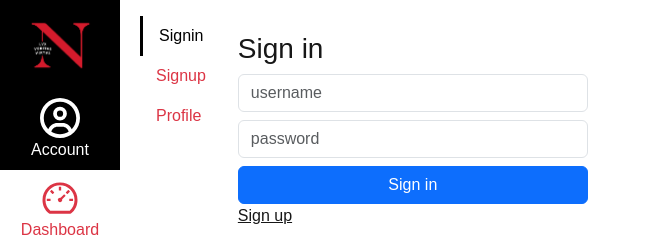
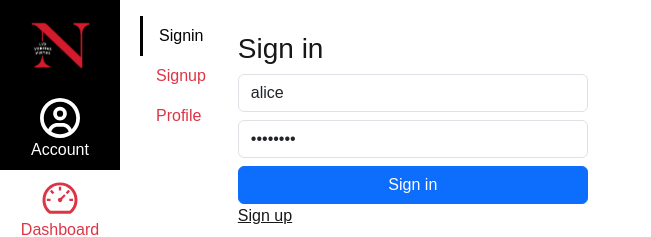
Before and after one commit to arundaniel-kennedy/kambaz-react-web-app, a Next.js app: page /Account/Signin in a window 1280 px wide. Shown: the top 237 px of the page, without its empty margins (0-651 px from the left). Built offline with nearby package versions, Linux system fonts and the light colour scheme.

Commit message:
Update page.tsx

```diff
--- a/app/(Kambaz)/Account/Signin/page.tsx
+++ b/app/(Kambaz)/Account/Signin/page.tsx
@@ -4,8 +4,8 @@ export default function Signin() {
   return (
     <div id="wd-signin-screen" style={{ width: "350px" }}>
       <h3>Sign in</h3>
-      <FormControl id="wd-username" placeholder="username" className="mb-2"/>
-      <FormControl id="wd-password" placeholder="password" type="password" className="mb-2"/>
+      <FormControl id="wd-username" placeholder="username" defaultValue={"alice"} className="mb-2"/>
+      <FormControl id="wd-password" placeholder="password" type="password" className="mb-2" defaultValue={"password"}/>
       <Link href="/Dashboard" id="wd-signin-btn" className="btn btn-primary w-100">
         Sign in
       </Link>
```
